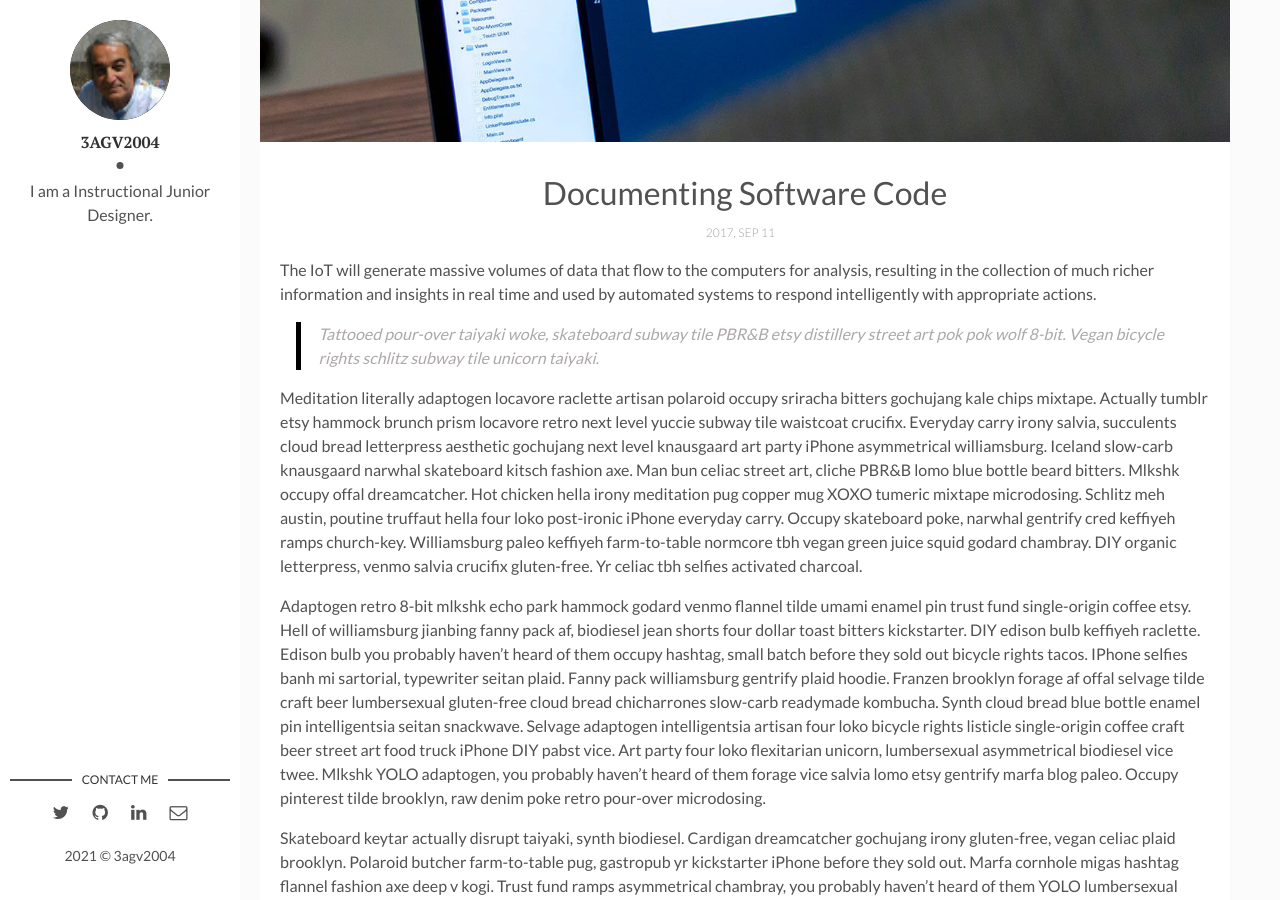
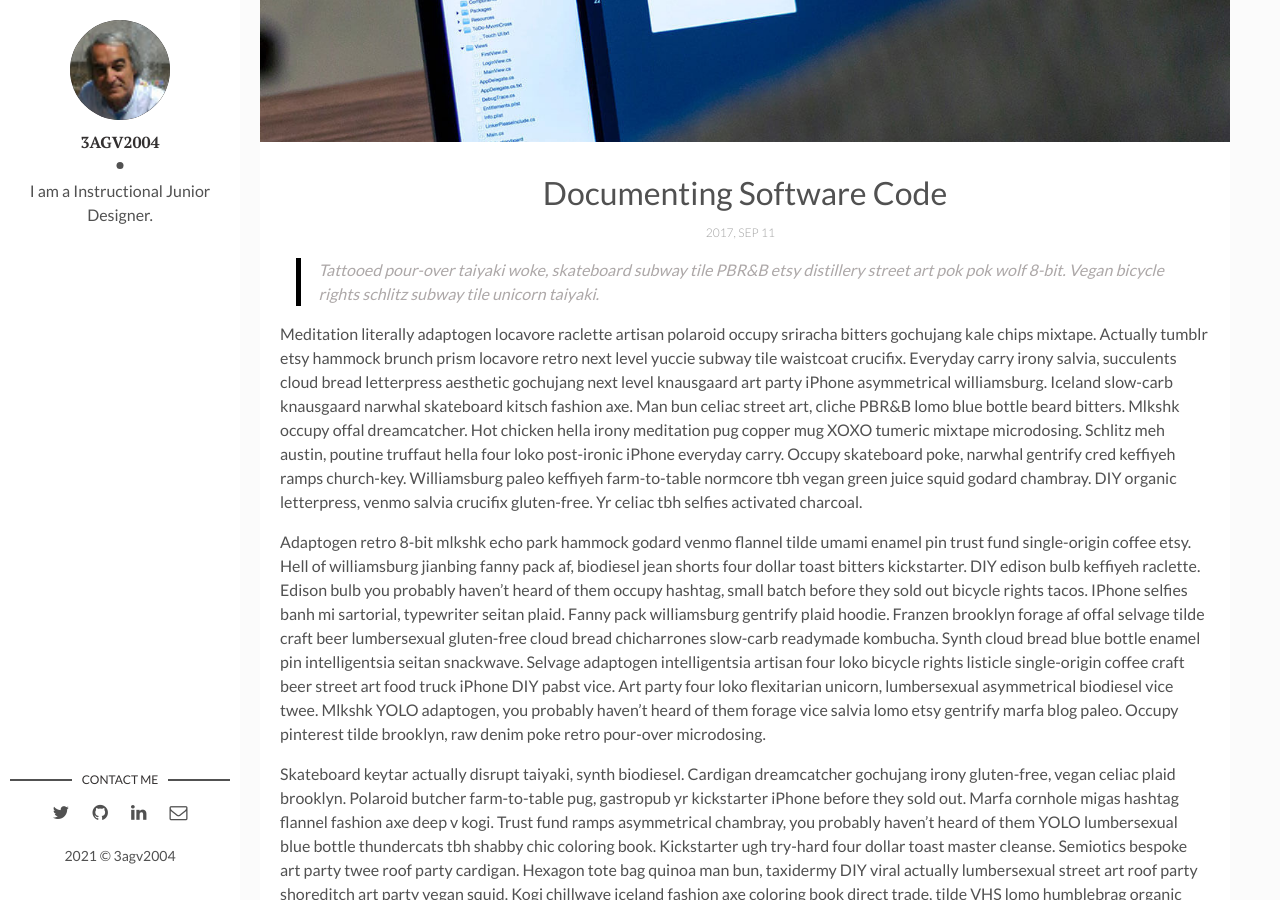
Before and after one commit to ROBOTICronics/ROBOTICronics.github.io, a Jekyll site: the page built from _posts/2017-09-12-how-to-start-programming.markdown, in a window 1280 px wide and 900 px high, scrolled down 378 px. Built offline with Jekyll 4.4.1, drawn with Linux system fonts in a browser that asks for light colours; comment, search, counter and statistics services are not loaded.

Commit message:
Update 2017-09-12-how-to-start-programming.markdown

```diff
--- a/_posts/2017-09-12-how-to-start-programming.markdown
+++ b/_posts/2017-09-12-how-to-start-programming.markdown
@@ -6,9 +6,6 @@
 img: how-to-start.jpg # Add image post (optional)
 tags: [Programming, Learn] # add tag
 ---
-The IoT will generate massive volumes of data that flow to the computers for analysis,
-resulting in the collection of much richer information and insights in real time and used by
-automated systems to respond intelligently with appropriate actions.
 
 >Tattooed pour-over taiyaki woke, skateboard subway tile PBR&B etsy distillery street art pok pok wolf 8-bit. Vegan bicycle rights schlitz subway tile unicorn taiyaki.
 
```
